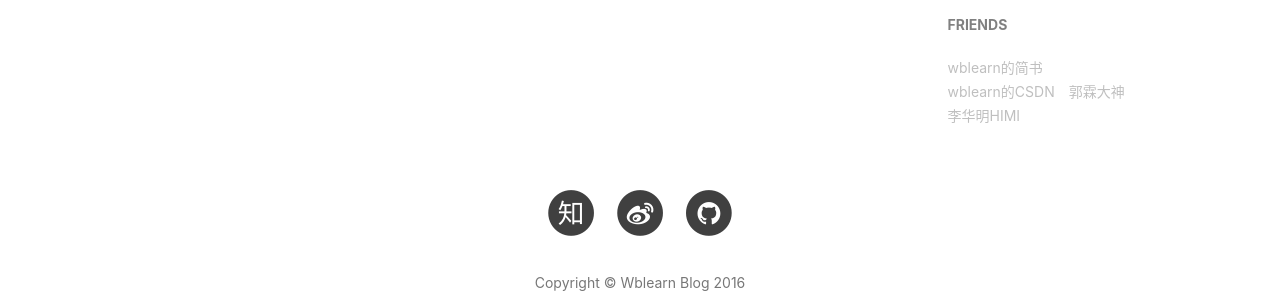
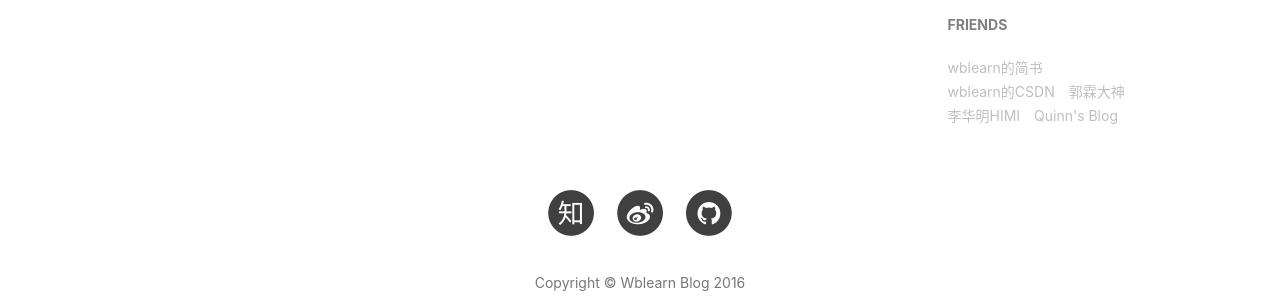
Before and after one commit to wblearn/wblearn.github.io, a Jekyll site: the page built from index.html, in a window 1280 px wide. Shown: the part 908-1204 px from the top of the page. Built offline with Jekyll 4.4.1, drawn with Linux system fonts in a browser that asks for light colours; nearby versions of some CDN libraries; the list of posts is cut into pages by our own code; comment, search, counter and statistics services are not loaded; grey boxes are pictures that could not be loaded.

Commit message:
Update _config.yml

```diff
--- a/_config.yml
+++ b/_config.yml
@@ -101,5 +101,8 @@ friends: [
     },{
         title: "李华明HIMI",
         href: "http://blog.csdn.net/xiaominghimi"
+    },{
+        title: "Quinn's Blog",
+        href: "http://www.xjunyou.com"
     }
 ]
```
